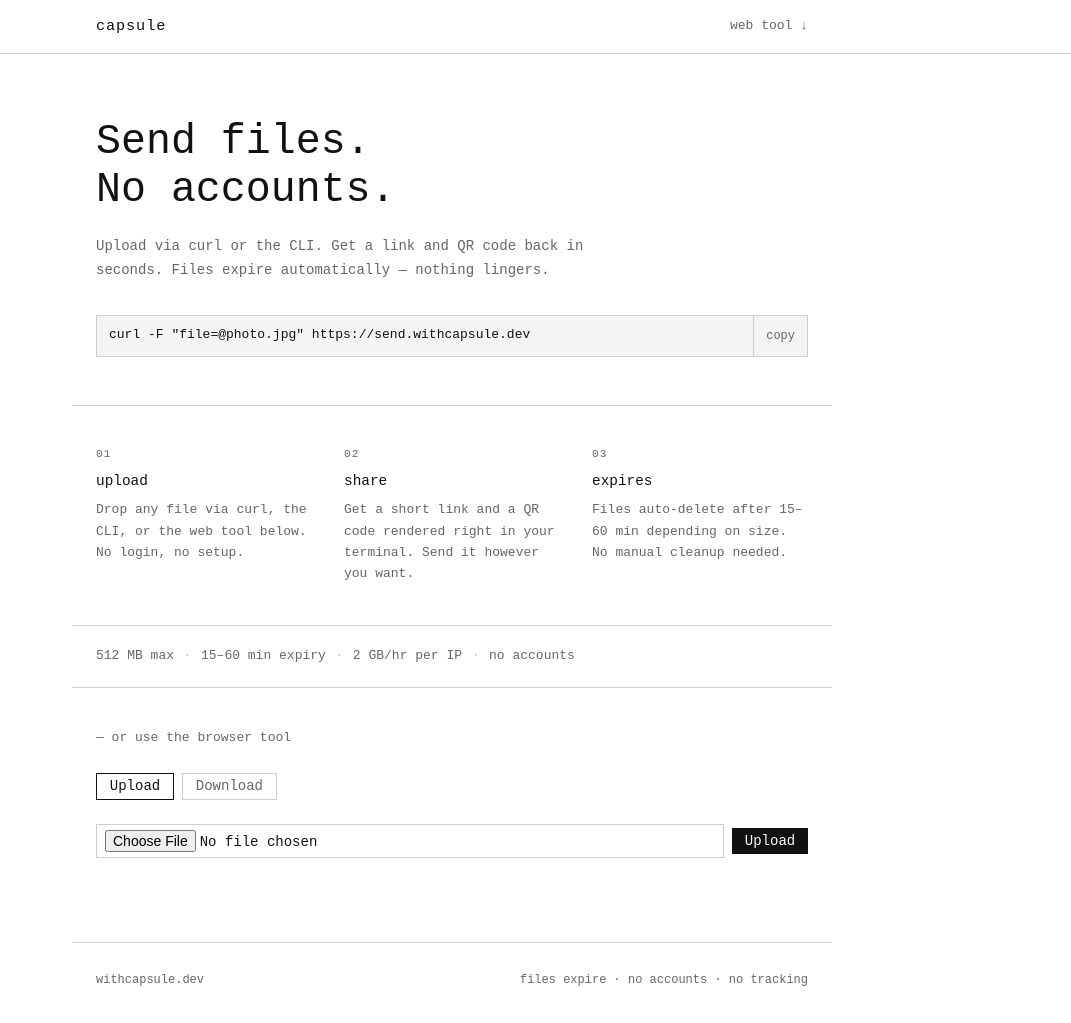
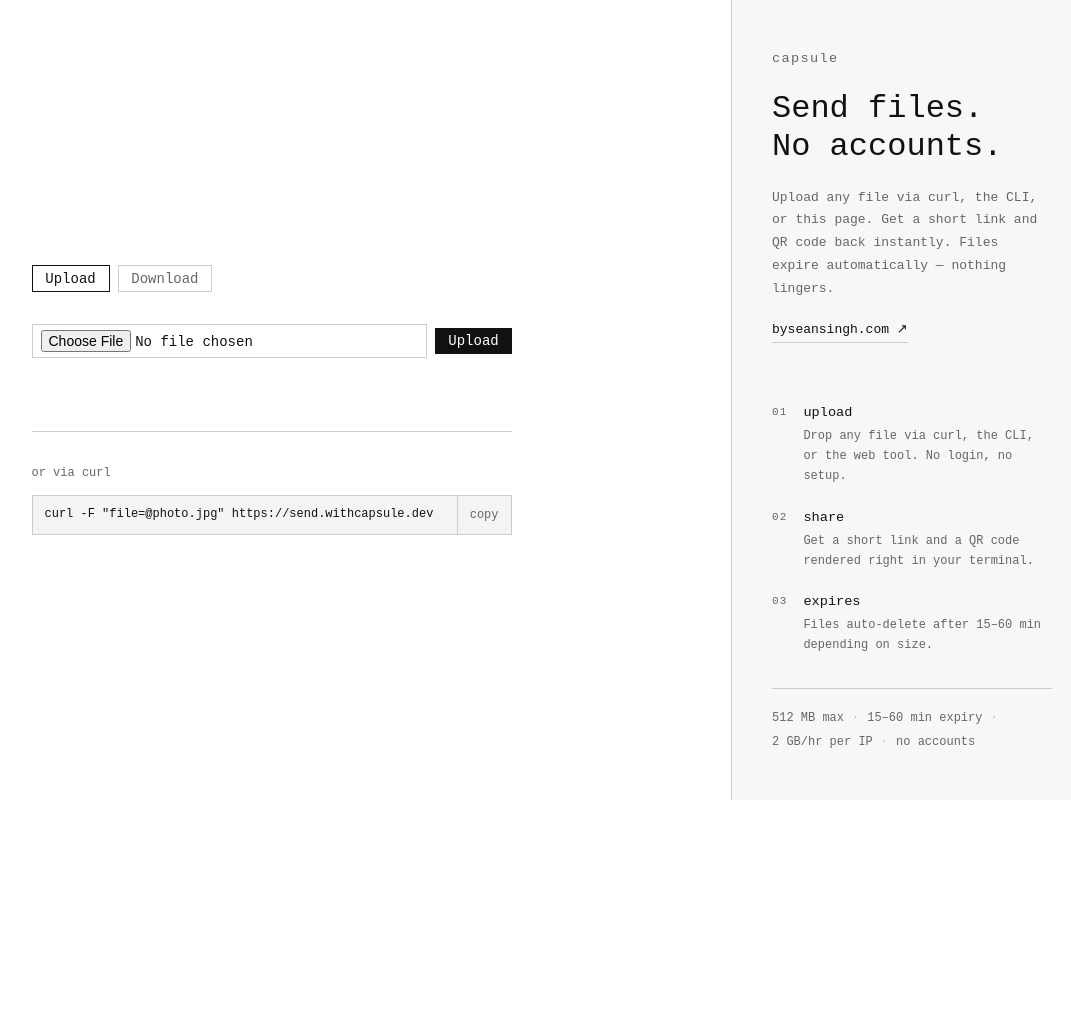
Before and after one commit to withcapsule/WebUI, a plain HTML site: page index.html in a window 1280 px wide. Shown: the whole page, without its empty margins (188-1259 px from the left). After the commit the page ends 800 px from the top, so only its background shows below. Drawn offline with Linux system fonts and the light colour scheme.

Commit message:
redesign and add plausible

```diff
--- a/index.html
+++ b/index.html
@@ -6,55 +6,20 @@
 		<title>Capsule — Send files. No accounts.</title>
 		<meta name="description" content="Upload a file via curl or the CLI. Get a link and QR code back in seconds. Files expire automatically." />
 		<link rel="stylesheet" href="styles.css" />
+	<!-- Privacy-friendly analytics by Plausible -->
+	<script async src="https://analytics.byseansingh.com/js/pa-hKo0_jTmBVNnhdPbwQxsT.js"></script>
+	<script>
+		window.plausible=window.plausible||function(){(plausible.q=plausible.q||[]).push(arguments)},plausible.init=plausible.init||function(i){plausible.o=i||{}};
+		plausible.init()
+	</script>
 	</head>
 	<body>
 
-		<header>
-			<div class="header-inner">
-				<span class="brand">capsule</span>
-				<a href="#tool" class="header-link">web tool ↓</a>
-			</div>
-		</header>
+		<div class="layout">
 
-		<section class="hero">
-			<h1>Send files.<br>No accounts.</h1>
-			<p class="hero-sub">Upload via curl or the CLI. Get a link and QR code back in seconds. Files expire automatically — nothing lingers.</p>
-			<div class="cmd-block">
-				<code id="hero-cmd">curl -F "file=@photo.jpg" https://send.withcapsule.dev</code>
-				<button class="cmd-copy" onclick="copyCmd('hero-cmd', this)">copy</button>
-			</div>
-		</section>
-
-		<section class="how">
-			<div class="how-step">
-				<span class="step-n">01</span>
-				<h3>upload</h3>
-				<p>Drop any file via curl, the CLI, or the web tool below. No login, no setup.</p>
-			</div>
-			<div class="how-step">
-				<span class="step-n">02</span>
-				<h3>share</h3>
-				<p>Get a short link and a QR code rendered right in your terminal. Send it however you want.</p>
-			</div>
-			<div class="how-step">
-				<span class="step-n">03</span>
-				<h3>expires</h3>
-				<p>Files auto-delete after 15–60 min depending on size. No manual cleanup needed.</p>
-			</div>
-		</section>
-
-		<div class="specs">
-			<span>512 MB max</span>
-			<span class="specs-dot">·</span>
-			<span>15–60 min expiry</span>
-			<span class="specs-dot">·</span>
-			<span>2 GB/hr per IP</span>
-			<span class="specs-dot">·</span>
-			<span>no accounts</span>
-		</div>
-
-		<section class="tool-section" id="tool">
-			<p class="tool-heading">— or use the browser tool</p>
+			<!-- Left pane: tool -->
+			<div class="pane pane-tool">
+				<div class="pane-tool-inner">
 
 					<nav class="tab-nav">
 						<button id="tab-upload" class="tab" onclick="showTab('upload')">Upload</button>
@@ -94,12 +59,69 @@
 						<p id="download-status"></p>
 						<button id="download-btn">Download</button>
 					</section>
-		</section>
 
-		<footer>
-			<span>withcapsule.dev</span>
-			<span>files expire · no accounts · no tracking</span>
-		</footer>
+					<div class="curl-block">
+						<p class="curl-label">or via curl</p>
+						<div class="cmd-block">
+							<code id="hero-cmd">curl -F "file=@photo.jpg" https://send.withcapsule.dev</code>
+							<button class="cmd-copy" onclick="copyCmd('hero-cmd', this)">copy</button>
+						</div>
+					</div>
+
+				</div>
+			</div>
+
+			<!-- Right pane: info -->
+			<div class="pane pane-info">
+				<div class="pane-info-inner">
+
+					<div class="info-top">
+						<span class="brand">capsule</span>
+						<h1 class="tagline">Send files.<br>No accounts.</h1>
+						<p class="description">Upload any file via curl, the CLI, or this page. Get a short link and QR code back instantly. Files expire automatically — nothing lingers.</p>
+						<a class="site-link" href="https://www.byseansingh.com" target="_blank" rel="noopener">byseansingh.com ↗</a>
+					</div>
+
+					<div class="info-bottom">
+						<div class="how-steps">
+							<div class="how-step">
+								<span class="step-n">01</span>
+								<div>
+									<h3>upload</h3>
+									<p>Drop any file via curl, the CLI, or the web tool. No login, no setup.</p>
+								</div>
+							</div>
+							<div class="how-step">
+								<span class="step-n">02</span>
+								<div>
+									<h3>share</h3>
+									<p>Get a short link and a QR code rendered right in your terminal.</p>
+								</div>
+							</div>
+							<div class="how-step">
+								<span class="step-n">03</span>
+								<div>
+									<h3>expires</h3>
+									<p>Files auto-delete after 15–60 min depending on size.</p>
+								</div>
+							</div>
+						</div>
+
+						<div class="specs">
+							<span>512 MB max</span>
+							<span class="specs-dot">·</span>
+							<span>15–60 min expiry</span>
+							<span class="specs-dot">·</span>
+							<span>2 GB/hr per IP</span>
+							<span class="specs-dot">·</span>
+							<span>no accounts</span>
+						</div>
+					</div>
+
+				</div>
+			</div>
+
+		</div>
 
 		<script src="scripts.js"></script>
 	</body>
--- a/styles.css
+++ b/styles.css
@@ -10,6 +10,7 @@
 	--progress-bg: #dddddd;
 	--progress-fill: #111111;
 	--code-bg: #f4f4f4;
+	--pane-info-bg: #f7f7f7;
 }
 
 @media (prefers-color-scheme: dark) {
@@ -17,14 +18,15 @@
 		--bg: #111111;
 		--fg: #eeeeee;
 		--muted: #999999;
-		--border: #333333;
-		--input-bg: #1e1e1e;
+		--border: #2a2a2a;
+		--input-bg: #1a1a1a;
 		--btn-bg: #eeeeee;
 		--btn-fg: #111111;
 		--btn-disabled-bg: #555555;
 		--progress-bg: #333333;
 		--progress-fill: #eeeeee;
-		--code-bg: #1e1e1e;
+		--code-bg: #1a1a1a;
+		--pane-info-bg: #161616;
 	}
 }
 
@@ -36,8 +38,9 @@
 	padding: 0;
 }
 
-html {
-	scroll-behavior: smooth;
+html,
+body {
+	height: 100%;
 }
 
 body {
@@ -48,162 +51,138 @@ body {
 	line-height: 1.6;
 }
 
-/* ── Header ── */
+/* ── Layout ── */
 
-header {
-	position: sticky;
-	top: 0;
-	z-index: 100;
-	background: var(--bg);
-	border-bottom: 1px solid var(--border);
+.layout {
+	display: flex;
+	min-height: 100vh;
 }
 
-.header-inner {
-	max-width: 760px;
-	margin: 0 auto;
-	padding: 0.9rem 1.5rem;
+/* ── Left pane (tool) ── */
+
+.pane-tool {
+	flex: 1;
 	display: flex;
 	align-items: center;
+	justify-content: center;
+	padding: 3rem 2rem;
+	border-right: 1px solid var(--border);
+}
+
+.pane-tool-inner {
+	width: 100%;
+	max-width: 480px;
+}
+
+/* ── Right pane (info) ── */
+
+.pane-info {
+	width: 360px;
+	flex-shrink: 0;
+	background: var(--pane-info-bg);
+	display: flex;
+	align-items: stretch;
+}
+
+.pane-info-inner {
+	width: 100%;
+	padding: 3rem 2.5rem;
+	display: flex;
+	flex-direction: column;
 	justify-content: space-between;
+	gap: 3rem;
+}
+
+/* ── Brand / tagline / description ── */
+
+.info-top {
+	display: flex;
+	flex-direction: column;
+	gap: 1.25rem;
 }
 
 .brand {
-	font-size: 0.95rem;
-	letter-spacing: 0.06em;
+	font-size: 0.85rem;
+	letter-spacing: 0.1em;
+	color: var(--muted);
 }
 
-.header-link {
-	color: var(--muted);
-	text-decoration: none;
-	font-size: 13px;
-	transition: color 0.1s;
+.tagline {
+	font-size: 2rem;
+	font-weight: normal;
+	line-height: 1.2;
 }
 
-.header-link:hover {
-	color: var(--fg);
-}
-
-/* ── Shared container ── */
-
-.hero,
-.how,
-.specs,
-.tool-section,
-footer {
-	max-width: 760px;
-	margin: 0 auto;
-	padding-left: 1.5rem;
-	padding-right: 1.5rem;
-}
-
-/* ── Hero ── */
-
-.hero {
-	padding-top: 4rem;
-	padding-bottom: 3rem;
-}
-
-.hero h1 {
-	font-size: 2.6rem;
-	font-weight: normal;
-	line-height: 1.15;
-	margin-bottom: 1.25rem;
-}
-
-.hero-sub {
+.description {
 	color: var(--muted);
-	max-width: 520px;
-	margin-bottom: 2rem;
+	font-size: 13px;
 	line-height: 1.75;
 }
 
-.cmd-block {
-	display: flex;
-	align-items: stretch;
-	gap: 0;
-	border: 1px solid var(--border);
-	background: var(--code-bg);
-	overflow: hidden;
+.site-link {
+	color: var(--fg);
+	text-decoration: none;
+	font-size: 13px;
+	border-bottom: 1px solid var(--border);
+	padding-bottom: 1px;
+	align-self: flex-start;
+	transition: border-color 0.1s;
 }
 
-.cmd-block code {
-	flex: 1;
-	padding: 0.6rem 0.75rem;
-	font-family: monospace;
-	font-size: 13px;
-	background: none;
-	word-break: break-all;
-	display: flex;
-	align-items: center;
-}
-
-.cmd-copy {
-	background: none;
-	border: none;
-	border-left: 1px solid var(--border);
-	color: var(--muted);
-	cursor: pointer;
-	font-family: monospace;
-	font-size: 12px;
-	padding: 0.6rem 0.75rem;
-	white-space: nowrap;
-	transition: color 0.1s, background 0.1s;
-	flex-shrink: 0;
-}
-
-.cmd-copy:hover {
-	color: var(--fg);
-	background: var(--border);
+.site-link:hover {
+	border-color: var(--fg);
 }
 
 /* ── How it works ── */
 
-.how {
-	padding-top: 2.5rem;
-	padding-bottom: 2.5rem;
-	border-top: 1px solid var(--border);
-	display: grid;
-	grid-template-columns: repeat(3, 1fr);
+.info-bottom {
+	display: flex;
+	flex-direction: column;
 	gap: 2rem;
+}
+
+.how-steps {
+	display: flex;
+	flex-direction: column;
+	gap: 1.25rem;
 }
 
 .how-step {
 	display: flex;
-	flex-direction: column;
-	gap: 0.4rem;
+	gap: 1rem;
+	align-items: flex-start;
 }
 
 .step-n {
 	font-size: 11px;
 	color: var(--muted);
 	letter-spacing: 0.1em;
+	flex-shrink: 0;
+	padding-top: 2px;
 }
 
 .how-step h3 {
-	font-size: 0.9rem;
+	font-size: 0.85rem;
 	font-weight: normal;
+	margin-bottom: 0.2rem;
 }
 
 .how-step p {
 	color: var(--muted);
-	font-size: 13px;
+	font-size: 12px;
 	line-height: 1.65;
-	min-height: 0;
-	margin-bottom: 0;
-	word-break: normal;
 }
 
-/* ── Specs bar ── */
+/* ── Specs ── */
 
 .specs {
-	padding-top: 1.25rem;
-	padding-bottom: 1.25rem;
-	border-top: 1px solid var(--border);
 	display: flex;
 	flex-wrap: wrap;
-	gap: 0.4rem 0.6rem;
+	gap: 0.3rem 0.5rem;
 	color: var(--muted);
-	font-size: 13px;
+	font-size: 12px;
+	padding-top: 1.25rem;
+	border-top: 1px solid var(--border);
 	align-items: center;
 }
 
@@ -211,26 +190,12 @@ footer {
 	opacity: 0.4;
 }
 
-/* ── Tool section ── */
-
-.tool-section {
-	padding-top: 2.5rem;
-	padding-bottom: 2.5rem;
-	border-top: 1px solid var(--border);
-}
-
-.tool-heading {
-	color: var(--muted);
-	font-size: 13px;
-	margin-bottom: 1.5rem;
-	min-height: 0;
-	word-break: normal;
-}
+/* ── Tool pane internals ── */
 
 .tab-nav {
 	display: flex;
 	gap: 0.5rem;
-	margin-bottom: 1.5rem;
+	margin-bottom: 2rem;
 }
 
 .tab {
@@ -357,55 +322,96 @@ code {
 	flex: 1;
 }
 
-/* ── Footer ── */
+/* ── Curl block ── */
 
-footer {
-	padding-top: 1.75rem;
-	padding-bottom: 2rem;
+.curl-block {
+	margin-top: 2.5rem;
+	padding-top: 2rem;
 	border-top: 1px solid var(--border);
+}
+
+.curl-label {
+	color: var(--muted);
+	font-size: 12px;
+	margin-bottom: 0.75rem;
+}
+
+.cmd-block {
+	display: flex;
+	align-items: stretch;
+	border: 1px solid var(--border);
+	background: var(--code-bg);
+	overflow: hidden;
+}
+
+.cmd-block code {
+	flex: 1;
+	padding: 0.6rem 0.75rem;
+	font-family: monospace;
+	font-size: 12px;
+	background: none;
+	word-break: break-all;
 	display: flex;
 	align-items: center;
-	justify-content: space-between;
-	flex-wrap: wrap;
-	gap: 0.5rem;
-	color: var(--muted);
-	font-size: 12px;
 }
 
-/* ── Responsive ── */
+.cmd-copy {
+	background: none;
+	border: none;
+	border-left: 1px solid var(--border);
+	color: var(--muted);
+	cursor: pointer;
+	font-family: monospace;
+	font-size: 12px;
+	padding: 0.6rem 0.75rem;
+	white-space: nowrap;
+	transition: color 0.1s, background 0.1s;
+	flex-shrink: 0;
+}
 
-@media (max-width: 560px) {
-	.hero h1 {
-		font-size: 1.9rem;
+.cmd-copy:hover {
+	color: var(--fg);
+	background: var(--border);
+}
+
+/* ── Mobile: stack tool on top, info on bottom ── */
+
+@media (max-width: 700px) {
+	.layout {
+		flex-direction: column;
 	}
 
-	.how {
-		grid-template-columns: 1fr;
-		gap: 1.5rem;
+	.pane-tool {
+		border-right: none;
+		border-bottom: 1px solid var(--border);
+		padding: 2.5rem 1.5rem;
+		align-items: flex-start;
+	}
+
+	.pane-tool-inner {
+		max-width: 100%;
+	}
+
+	.pane-info {
+		width: 100%;
+	}
+
+	.pane-info-inner {
+		padding: 2.5rem 1.5rem;
+		gap: 2rem;
+	}
+
+	.tagline {
+		font-size: 1.6rem;
 	}
 
 	.specs {
 		flex-direction: column;
 		align-items: flex-start;
-		gap: 0.25rem;
+		gap: 0.2rem;
 	}
 
 	.specs-dot {
 		display: none;
 	}
-
-	footer {
-		flex-direction: column;
-		gap: 0.3rem;
-	}
 }
-
-@media (max-width: 400px) {
-	.hero h1 {
-		font-size: 1.6rem;
-	}
-
-	.cmd-block code {
-		font-size: 12px;
-	}
-}
```
Lines whose indentation alone changed are shown as unchanged.
